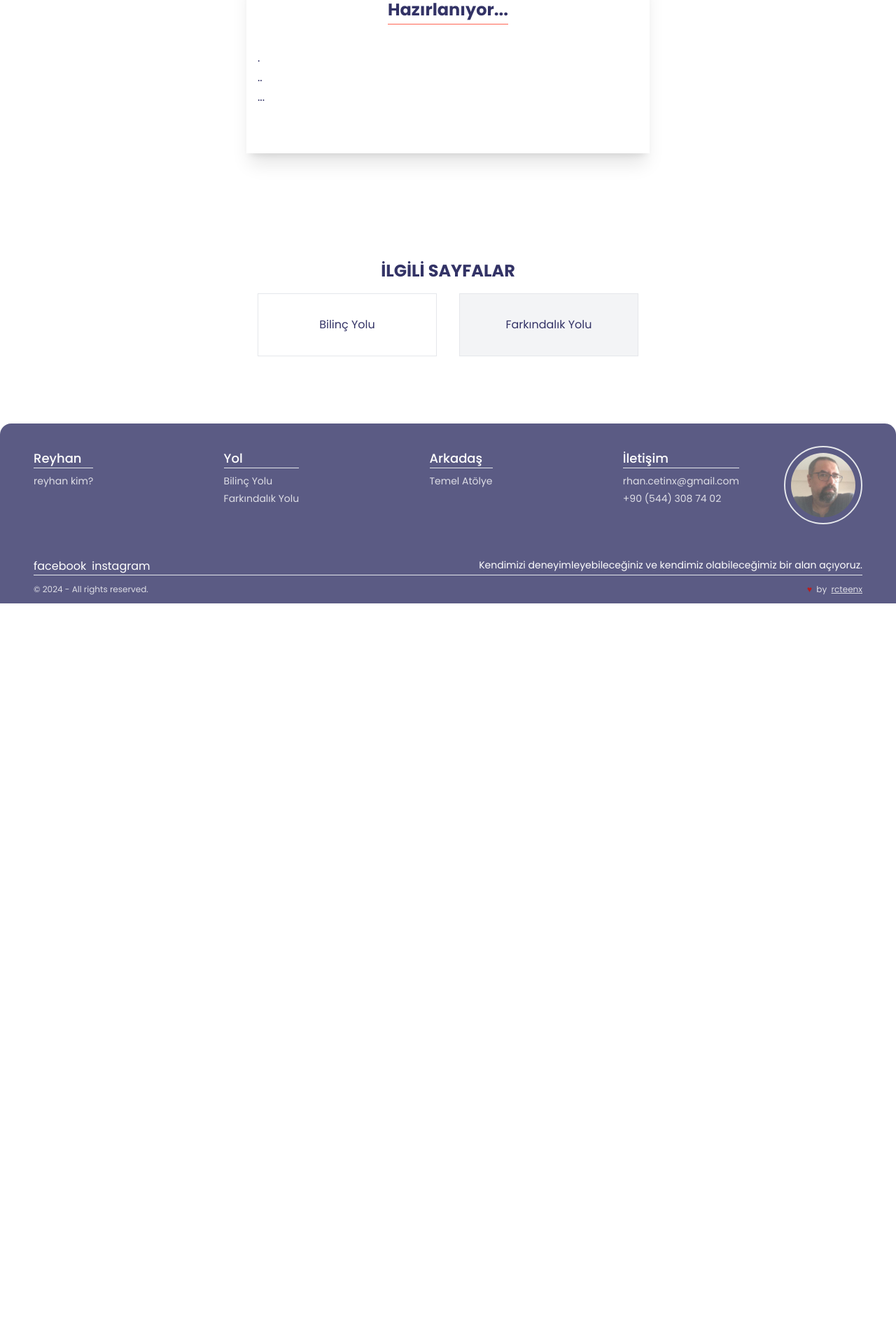
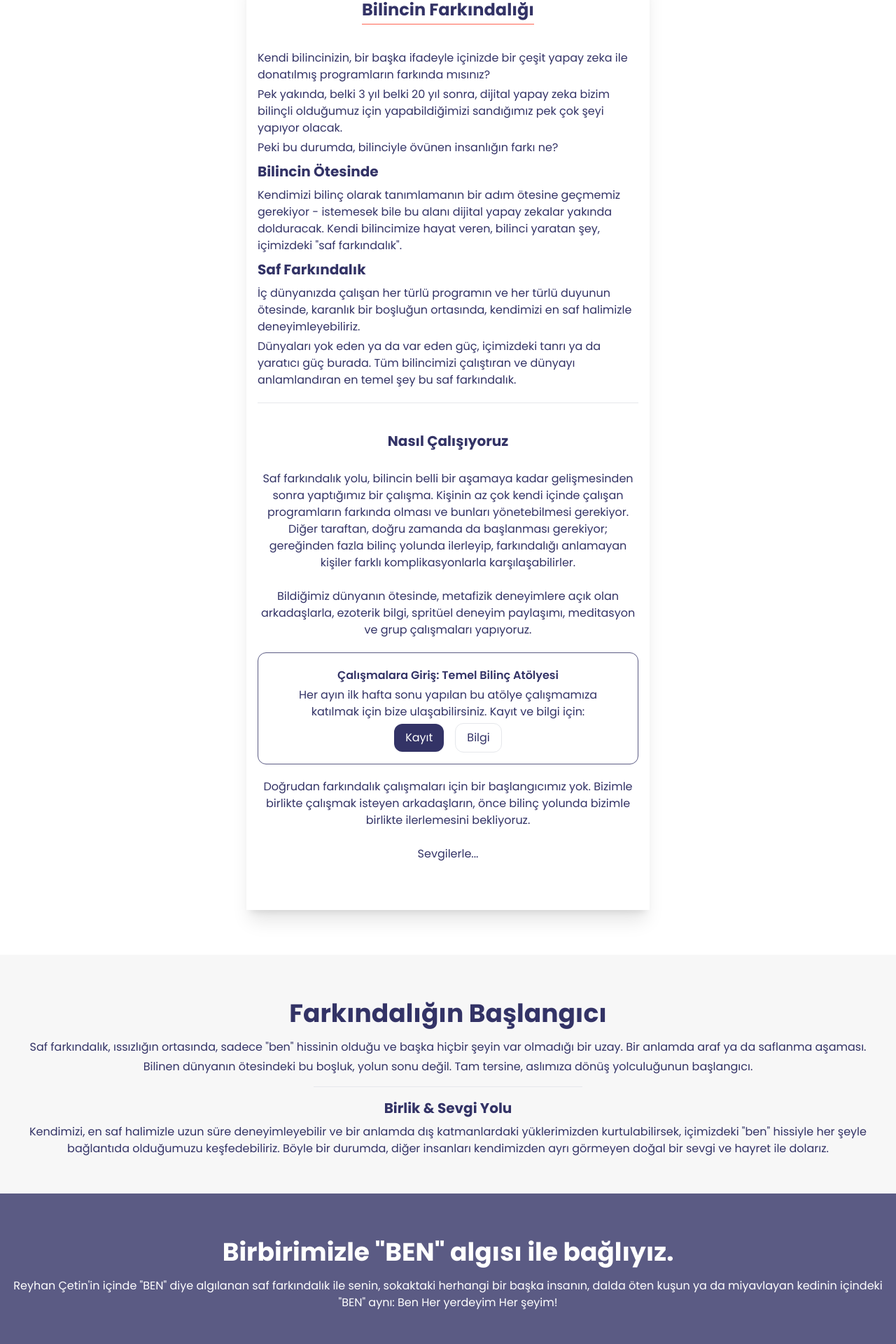
Before and after one commit to rcteenx/reyhancetin_org_tr, a Next.js app: page /yol/farkindalik in a window 1280 px wide. Shown: the part 454-2374 px from the top of the page at 70% size. Before the commit the page ends 1316 px from the top, so only its background shows below. Built offline with nearby package versions, Linux system fonts and the light colour scheme.

Commit message:
refaktor util workshop

```diff
--- a/app/(static)/arkadas/page.jsx
+++ b/app/(static)/arkadas/page.jsx
@@ -2,6 +2,7 @@ import HeaderTitle from "@/components/templates/headerTitle";
 import HeaderImage from "@/components/templates/headerImage";
 import PageContent from "@/components/templates/pageContent";
 import SubPages from "@/components/sections/common/sub-pages";
+import AdWorkshop from "@/components/ui/ad-workshop";
 
 import { StaticPages } from "@/content/data";
 
@@ -51,32 +52,7 @@ export default function StaticPage() {
           seviyesi gibi. Bu kapsamda, birlikte devam edeceğimiz yolculuğa uyumu
           sağlamak için temel giriş atölye çalışması yapıyoruz.
         </p>
-        <div className="border border-slate/80 rounded-xl py-4 px-8">
-          <h4 className="">
-            <a
-              href={StaticPages[2].link + "/" + StaticPages[2].pages[0].link}
-              className=""
-            >
-              Çalışmalara Giriş: Temel Bilinç Atölyesi
-            </a>
-          </h4>
-          <p>
-            Her ayın ilk hafta sonu yapılan bu atölye çalışmamıza katılmak için
-            bize ulaşabilirsiniz. Kayıt ve bilgi için:
-          </p>
-          <ul className="flex items-center justify-center gap-4">
-            <li className="px-4 py-2 bg-slate text-white hover:bg-slate/80 rounded-xl cursor-pointer">
-              <a href="https://wa.me/905443087402">Kayıt</a>
-            </li>
-            <li className="px-4 py-2 border hover:bg-gray-200 rounded-xl cursor-pointer">
-              <a
-                href={StaticPages[2].link + "/" + StaticPages[2].pages[0].link}
-              >
-                Bilgi
-              </a>
-            </li>
-          </ul>
-        </div>
+        <AdWorkshop />
         <p>
           Ayrıca, belirli dönemlerde düzenlediğimiz yol çalışmalarını tanıtan
           seminerlerimiz bulunmaktadır. Henüz karar vermediyseniz, bu tanıtım
--- a/app/(static)/yol/farkindalik/page.jsx
+++ b/app/(static)/yol/farkindalik/page.jsx
@@ -2,6 +2,7 @@ import HeaderTitle from "@/components/templates/headerTitle";
 import HeaderImage from "@/components/templates/headerImage";
 import PageContent from "@/components/templates/pageContent";
 import SubPages from "@/components/sections/common/sub-pages";
+import AdWorkshop from "@/components/ui/ad-workshop";
 
 import { StaticPages, haftalık } from "@/content/data";
 
@@ -9,14 +10,97 @@ export default function StaticPage() {
   return (
     <>
       <HeaderTitle>Farkındalık Yolu</HeaderTitle>
-      <HeaderImage bgImage="yMerhaba">Her şey bağlı</HeaderImage>
-      <PageContent h2Title="Hazırlanıyor...">
+      <HeaderImage bgImage="yMerhaba">Bilincinin Farkında mısın?</HeaderImage>
+      <PageContent h2Title="Bilincin Farkındalığı">
         <div className="text-left">
-          <p>.</p>
-          <p>..</p>
-          <p>...</p>
+          <p>
+            Kendi bilincinizin, bir başka ifadeyle içinizde bir çeşit yapay zeka
+            ile donatılmış programların farkında mısınız?
+          </p>
+          <p>
+            Pek yakında, belki 3 yıl belki 20 yıl sonra, dijital yapay zeka
+            bizim bilinçli olduğumuz için yapabildiğimizi sandığımız pek çok
+            şeyi yapıyor olacak.
+          </p>
+          <p>Peki bu durumda, bilinciyle övünen insanlığın farkı ne?</p>
+          <h3>Bilincin Ötesinde</h3>
+          <p>
+            Kendimizi bilinç olarak tanımlamanın bir adım ötesine geçmemiz
+            gerekiyor - istemesek bile bu alanı dijital yapay zekalar yakında
+            dolduracak. Kendi bilincimize hayat veren, bilinci yaratan şey,
+            içimizdeki "saf farkındalık".
+          </p>
+          <h3>Saf Farkındalık</h3>
+          <p>
+            İç dünyanızda çalışan her türlü programın ve her türlü duyunun
+            ötesinde, karanlık bir boşluğun ortasında, kendimizi en saf
+            halimizle deneyimleyebiliriz.
+          </p>
+          <p>
+            Dünyaları yok eden ya da var eden güç, içimizdeki tanrı ya da
+            yaratıcı güç burada. Tüm bilincimizi çalıştıran ve dünyayı
+            anlamlandıran en temel şey bu saf farkındalık.
+          </p>
         </div>
+
+        <hr className="mb-4" />
+        <h3>Nasıl Çalışıyoruz</h3>
+        <p>
+          Saf farkındalık yolu, bilincin belli bir aşamaya kadar gelişmesinden
+          sonra yaptığımız bir çalışma. Kişinin az çok kendi içinde çalışan
+          programların farkında olması ve bunları yönetebilmesi gerekiyor. Diğer
+          taraftan, doğru zamanda da başlanması gerekiyor; gereğinden fazla
+          bilinç yolunda ilerleyip, farkındalığı anlamayan kişiler farklı
+          komplikasyonlarla karşılaşabilirler.
+        </p>
+        <p>
+          Bildiğimiz dünyanın ötesinde, metafizik deneyimlere açık olan
+          arkadaşlarla, ezoterik bilgi, spritüel deneyim paylaşımı, meditasyon
+          ve grup çalışmaları yapıyoruz.
+        </p>
+
+        <AdWorkshop />
+        <p>
+          Doğrudan farkındalık çalışmaları için bir başlangıcımız yok. Bizimle
+          birlikte çalışmak isteyen arkadaşların, önce bilinç yolunda bizimle
+          birlikte ilerlemesini bekliyoruz.
+        </p>
+        <p>Sevgilerle...</p>
       </PageContent>
+
+      <section className="bg-[#f7f7f7] px-4 py-8 md:py-12  text-center">
+        <h2 className="text-2xl md:text-4xl font-bold ">
+          Farkındalığın Başlangıcı
+        </h2>
+        <p>
+          Saf farkındalık, ıssızlığın ortasında, sadece "ben" hissinin olduğu ve
+          başka hiçbir şeyin var olmadığı bir uzay. Bir anlamda araf ya da
+          saflanma aşaması.
+        </p>
+        <p>
+          Bilinen dünyanın ötesindeki bu boşluk, yolun sonu değil. Tam tersine,
+          aslımıza dönüş yolculuğunun başlangıcı.
+        </p>
+        <hr className=" max-w-sm mx-auto my-4" />
+        <h3>Birlik & Sevgi Yolu</h3>
+        <p>
+          Kendimizi, en saf halimizle uzun süre deneyimleyebilir ve bir anlamda
+          dış katmanlardaki yüklerimizden kurtulabilirsek, içimizdeki "ben"
+          hissiyle her şeyle bağlantıda olduğumuzu keşfedebiliriz. Böyle bir
+          durumda, diğer insanları kendimizden ayrı görmeyen doğal bir sevgi ve
+          hayret ile dolarız.
+        </p>
+      </section>
+      <section className="bg-slate2 px-4 py-8 md:py-12  text-center text-white">
+        <h2 className="text-2xl md:text-4xl font-bold ">
+          Birbirimizle "BEN" algısı ile bağlıyız.
+        </h2>
+        <p>
+          Reyhan Çetin'in içinde "BEN" diye algılanan saf farkındalık ile senin,
+          sokaktaki herhangi bir başka insanın, dalda öten kuşun ya da
+          miyavlayan kedinin içindeki "BEN" aynı: Ben Her yerdeyim Her şeyim!
+        </p>
+      </section>
 
       <SubPages subPage={StaticPages[1]} id="2" />
     </>
--- a/app/(static)/yol/page.jsx
+++ b/app/(static)/yol/page.jsx
@@ -2,6 +2,7 @@ import HeaderTitle from "@/components/templates/headerTitle";
 import HeaderImage from "@/components/templates/headerImage";
 import PageContent from "@/components/templates/pageContent";
 import SubPages from "@/components/sections/common/sub-pages";
+import AdWorkshop from "@/components/ui/ad-workshop";
 
 import { StaticPages } from "@/content/data";
 import { mekanikYollar, bilincliYollar } from "@/content/data/yol";
@@ -43,6 +44,7 @@ export default function StaticPage() {
           Çalışmalarımız haftada 2-3 akşam Zoom ortamında yapılıyor. Her biri
           farklı formatta olan bu toplantılar, yaklaşık 2 saat sürüyor.
         </p>
+        <AdWorkshop />
         <p>
           Giriş atölyemizi başarıyla tamamladıktan sonra, yürüdüğünüz yola bağlı
           olarak, aşağıdaki çalışma gruplarımızdan birine katılabilirsiniz.
@@ -59,21 +61,6 @@ export default function StaticPage() {
             </h5>
           </li>
         </ul>
-        <div className="border border-slate/80 rounded-xl py-4 px-8">
-          <p>
-            Düzenli çalışmalara uyum sağlamak ve temel hazırlık için bir atölye
-            çalışmamız bulunmaktadır. Bu atölye her ayın ilk hafta sonunda
-            düzenlenmektedir. Kayıt ve bilgi için:
-          </p>
-          <h5 className="group my-4">
-            <a
-              href={StaticPages[2].link + "/" + StaticPages[2].pages[0].link}
-              className="px-4 py-2 group-hover:bg-gray-300 group-hover:text-black bg-slate rounded-xl text-white"
-            >
-              Çalışmalara Giriş: Temel Bilinç Atölyesi
-            </a>
-          </h5>
-        </div>
         <p>
           Ayrıca, belirli dönemlerde farklı şehirlerde hafta sonu buluşmaları ve
           şehir dışında inziva kampları düzenlemekteyiz.
--- /dev/null
+++ b/components/ui/ad-workshop.jsx
@@ -0,0 +1,34 @@
+import { StaticPages } from "@/content/data";
+
+export default function AdWorkshop() {
+  return (
+    <div className="border border-slate/80 rounded-xl py-4 px-8">
+      <h4 className="">
+        <a
+          href={"/" + StaticPages[2].link + "/" + StaticPages[2].pages[0].link}
+          className=""
+        >
+          Çalışmalara Giriş: Temel Bilinç Atölyesi
+        </a>
+      </h4>
+      <p>
+        Her ayın ilk hafta sonu yapılan bu atölye çalışmamıza katılmak için bize
+        ulaşabilirsiniz. Kayıt ve bilgi için:
+      </p>
+      <ul className="flex items-center justify-center gap-4">
+        <li className="px-4 py-2 bg-slate text-white hover:bg-slate/80 rounded-xl cursor-pointer">
+          <a href="https://wa.me/905443087402">Kayıt</a>
+        </li>
+        <li className="px-4 py-2 border hover:bg-gray-200 rounded-xl cursor-pointer">
+          <a
+            href={
+              "/" + StaticPages[2].link + "/" + StaticPages[2].pages[0].link
+            }
+          >
+            Bilgi
+          </a>
+        </li>
+      </ul>
+    </div>
+  );
+}
```
Also changed, not shown: app/(static)/yol/bilinc/page.jsx (+6 -29 lines).
